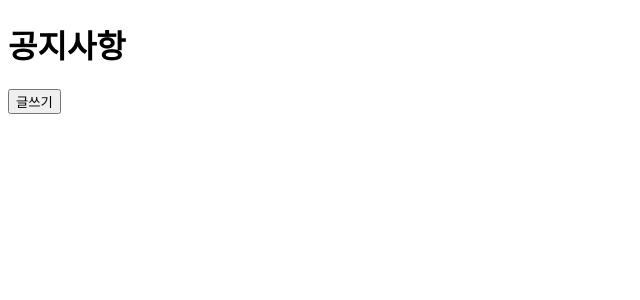
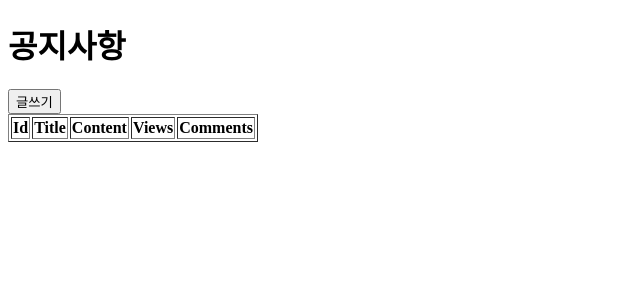
Before and after one commit to sprumin/loveSeulgi, a Django app: page /post/notice in a window 1280 px wide. Shown: the top 300 px of the page, without its empty margins (0-640 px from the left). Run offline with Django 3.2, Linux system fonts and the light colour scheme; the visitor is signed in with stand-in values (Sample User, id 1); data comes from the database, SQL or seed files in the repository; data that the repository does not hold is empty.

Commit message:
add comments count

```diff
--- a/post/views.py
+++ b/post/views.py
@@ -45,9 +45,19 @@ class NoticeView(View):
             return render(request, "post/notice.html", {"notice": notice_data, "form": form})
         else:
             form = NoticeAddForm(initial={"user": User.objects.get(email=request.user.email)})
+            notice_list = list()
+
+            for row in Notice.objects.all().order_by("-id"):
+                notice_list.append({
+                    "id": row.id,
+                    "title": row.title,
+                    "content": row.content,
+                    "views": row.views,
+                    "comments": len(NoticeComment.objects.filter(notice=row))
+                })
 
             return render(request, "post/notice.html", {
-                "pagination": pagination(request, Notice.objects.all().order_by("-id")),
+                "pagination": pagination(request, notice_list),
                 "form": form
             })
 
@@ -109,9 +119,19 @@ class PostView(View):
             return render(request, "post/post.html", {"post": post_data, "form": form})
         else:
             form = PostAddForm(initial={"user": request.user.email})
+            post_list = list()
+
+            for row in Post.objects.all().order_by("-id"):
+                post_list.append({
+                    "id": row.id,
+                    "title": row.title,
+                    "content": row.content,
+                    "views": row.views,
+                    "comments": len(PostComment.objects.filter(post=row))
+                })
 
             return render(request, "post/post.html", {
-                "pagination": pagination(request, Post.objects.all().order_by("-id")),
+                "pagination": pagination(request, post_list),
                 "form": form
             })
 
@@ -176,9 +196,19 @@ class ReportView(View):
             return render(request, "post/report.html", {"report": report_data, "form": form})
         else:
             form = ReportAddForm(initial={"user": request.user.email})
+            report_list = list()
+
+            for row in Report.objects.all().order_by("-id"):
+                report_list.append({
+                    "id": row.id,
+                    "title": row.title,
+                    "content": row.content,
+                    "views": row.views,
+                    "comments": len(ReportComment.objects.filter(report=row))
+                })
 
             return render(request, "post/report.html", {
-                "pagination": pagination(request, Report.objects.all().order_by("-id")),
+                "pagination": pagination(request, report_list),
                 "form": form
             })
 
--- a/templates/post/notice.html
+++ b/templates/post/notice.html
@@ -32,18 +32,34 @@
     {% if notice.photo %}
         <img src="{{ notice.photo }}" width="500" height="500"><br>
     {% endif %}
-    &nbsp;{{ notice.id }}&nbsp;{{ notice.title }} &nbsp;<br>{{ notice.content }} <br>
+    <h2>ID : {{ notice.id }}</h2>
+    <h2>TITLE : {{ notice.title }}</h2>
+    <h2>CONTENT : {{ notice.content }}</h2>
+    <h2>VIEWS : {{ notice.views }}</h2>
+    <br>
+    <h3>댓글</h3>
     <form method="post">
         {% csrf_token %}
-        Comment {{ form.username }} | {{ form.comment }} <input type="submit" name="submit"> 조회 수 {{ notice.views }}
+        Comment {{ form.username }} | {{ form.comment }} <input type="submit" name="submit">
     </form>
-    {% for message in notice.comment %}
-        {{ message.username }} | {{ message }} <br>
-    {% endfor %}
+    <table border=1>
+        <thead>
+            <tr>
+                <td><b>Username</b></td>
+                <td><b>Comment</b></td>
+            </tr>
+        </thead>
+        <tbody>
+            {% for message in notice.comment %}
+            <tr>
+                <td>{{ message.username }}</td>
+                <td>{{ message }}</td>
+            </tr>
+            {% endfor %}
+        </tbody>
+    </table>
 {% else %}
     <div id="add_notice" class="modal">
-
-      <!-- Modal content -->
       <div class="modal-content">
             <form method="post" enctype="multipart/form-data">
                 {% csrf_token %}
@@ -58,18 +74,35 @@
                      닫기
                 </span>
             </div>
-      </div>
-
+        </div>
     </div>
     {% if request.user.is_superuser %}
         <input type="button" id="open_modal" name="add_notice" value="글쓰기">
     {% endif %}
     <br>
-    {% for row in pagination.data %}
-        <a href="/post/notice/{{ row.id }}">{{ row.id }}&nbsp;{{ row.title }}&nbsp;{{ row.content }}&nbsp;{{ row.views }}</a><br>
-    {% endfor %}
+    <table border=1>
+        <thead>
+            <tr>
+                <td><b>Id</b></td>
+                <td><b>Title</b></td>
+                <td><b>Content</b></td>
+                <td><b>Views</b></td>
+                <td><b>Comments</b></td>
+            </tr>
+        </thead>
+        <tbody>
+            {% for row in pagination.data %}
+            <tr onclick="javascript:location='/post/notice/{{ row.id }}'">
+                <td>{{ row.id }}</td>
+                <td>{{ row.title }}</td>
+                <td>{{ row.content }}</td>
+                <td>{{ row.views }}</td>
+                <td>{{ row.comments }}</td>
+            </tr>
+            {% endfor %}
+        </tbody>
+    </table>
 {% endif %}
-
 
 {% if pagination.data.has_other_pages %}
     <ul class = "pagination">
```
Also changed, not shown: templates/post/post.html (+18 -4 lines), templates/post/report.html (+21 -4 lines).
